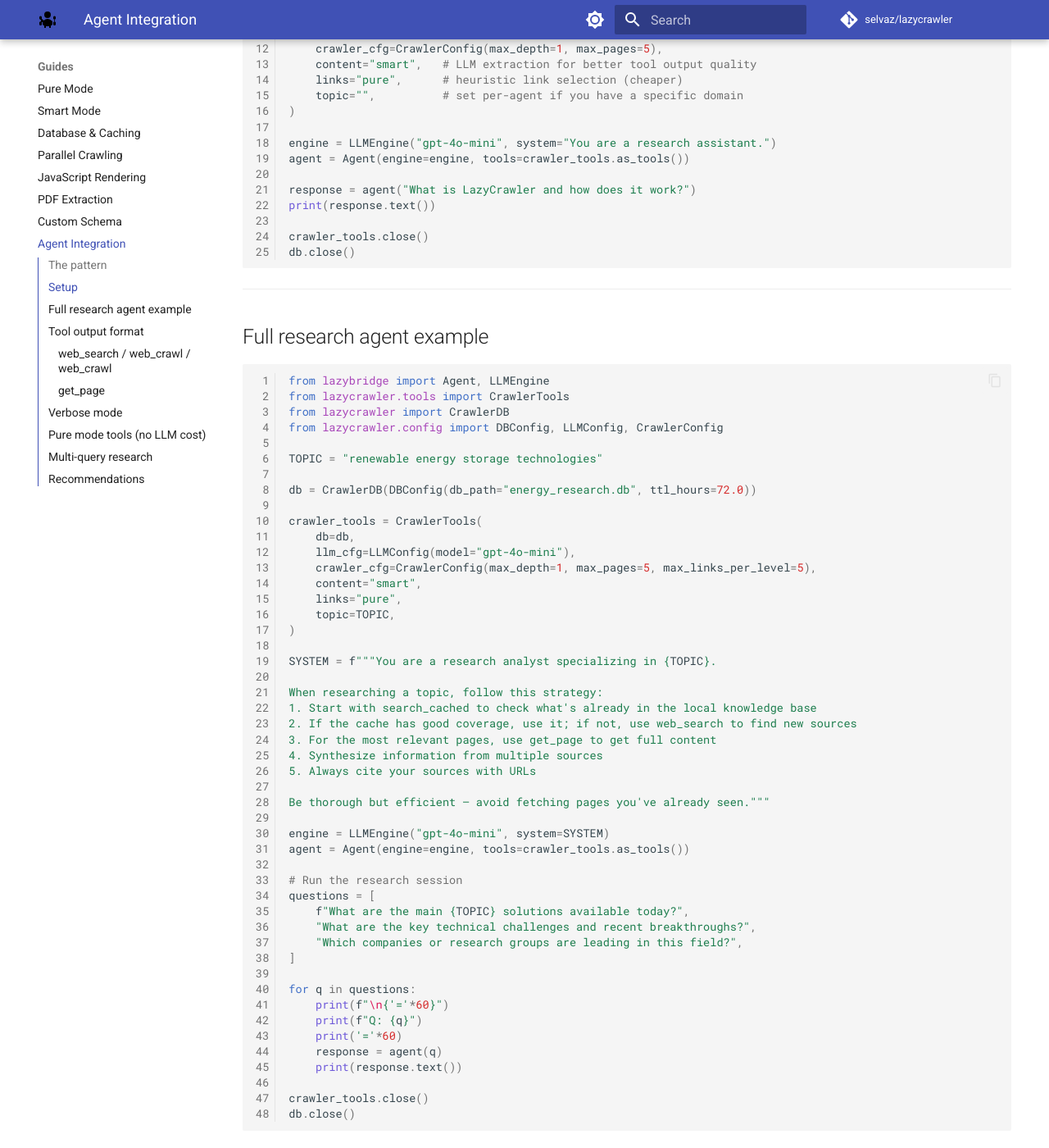
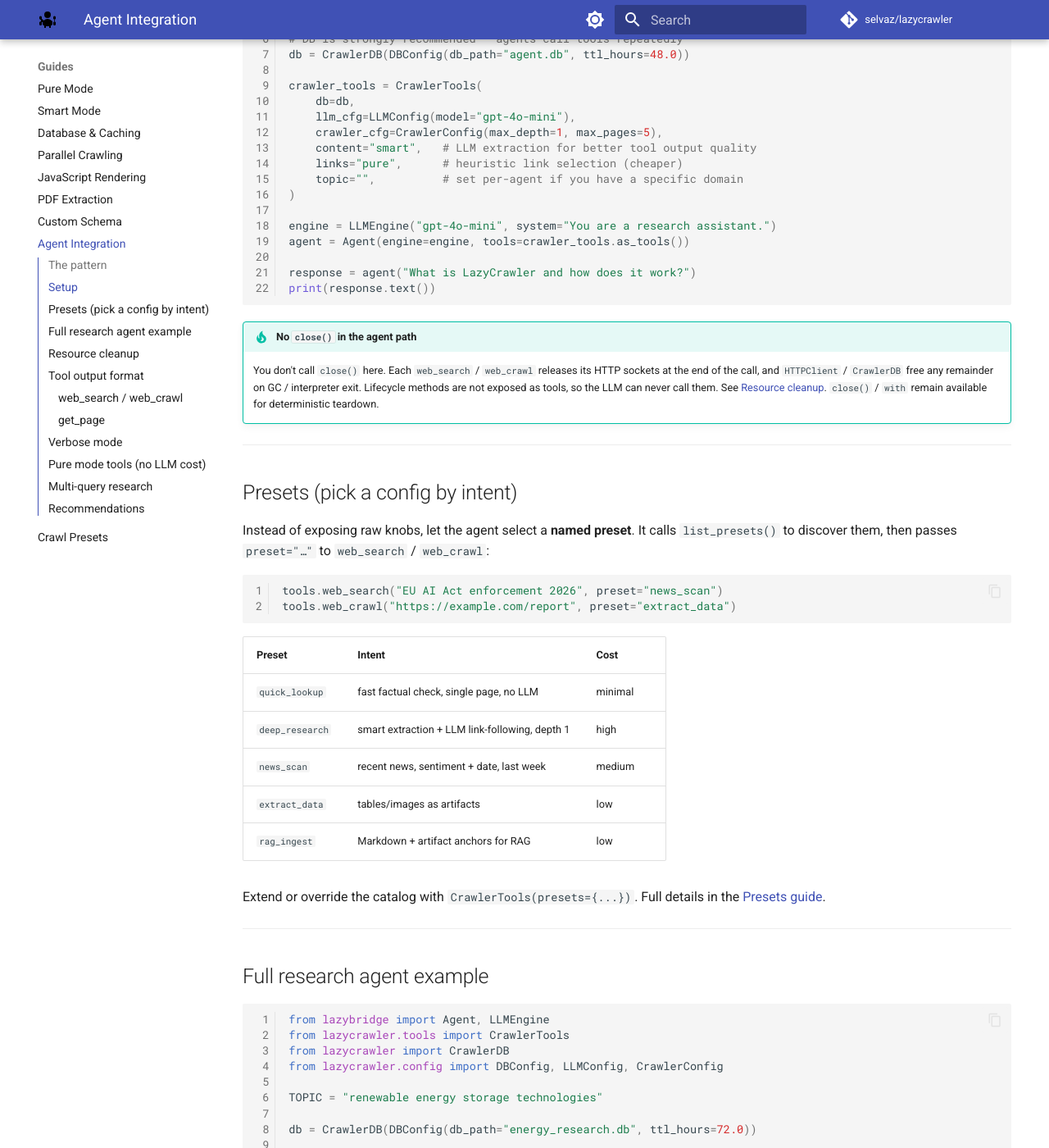
Before and after one commit to selvaz/LazyCrawler, an MkDocs documentation site: the page built from docs/guides/agent-tools.md, in a window 1280 px wide and 1400 px high, scrolled down 1047 px. Shown: the whole window at 82% size. Built offline with MkDocs 1.6.1 and Material for MkDocs 9.7.7, drawn with Linux system fonts in a browser that asks for light colours; comment, search, counter and statistics services are not loaded; some of the changed text lies outside the part shown.

Commit message:
docs: document presets, per-call cleanup, branching and overrides
The site was behind the merged features. Update it:

- guides/presets.md (new): intent-level presets, built-in catalog, list_presets,
  custom/override presets, CrawlPreset fields, and the per-call overrides model.
  Added to the mkdocs nav.
- guides/agent-tools.md: list_presets/get_artifacts in the tool map, a Presets
  section, and a Resource cleanup section; examples no longer call close() in the
  agent path (automatic per-call release + GC/exit backstop).
- reference/webcrawler.md: document crawl/crawl_many max_depth + overrides params;
  close()/release() and automatic-cleanup semantics.
- reference/tools.md: presets= constructor param, exposed-tools list, cleanup note.
- reference/config.md: clarify max_links_per_level is per-page (branching), add
  vision_model, bump UA to 0.9, per-call overrides/presets tip.
- COMPARISON.md: fix the broken ../ROADMAP.md link so `mkdocs build --strict` passes.

````diff
--- a/docs/guides/agent-tools.md
+++ b/docs/guides/agent-tools.md
@@ -9,20 +9,25 @@
 ```
 Agent (LLM)
     │
+    ├─ list_presets()             ← discover named intents (quick_lookup, deep_research, …)
+    │
     ├─ search_cached("query")     ← check cache first (free, instant)
     │
-    ├─ web_search("query")        ← DuckDuckGo search (if cache miss)
+    ├─ web_search("query", preset=…)   ← search the web (if cache miss)
     │
-    ├─ web_crawl("url", depth=1)  ← crawl a page and its links
+    ├─ web_crawl("url", preset=…)      ← crawl a page (and its links)
     │
-    ├─ get_page("url")            ← fetch a single page
+    ├─ get_page("url")            ← fetch a single page's full text
+    │
+    ├─ get_artifacts("url")       ← tables/images/charts extracted from a page
     │
     └─ get_session_pages("sid")   ← list pages from a previous search/crawl run
 ```
 
-`web_search` / `web_crawl` return a `session_id`; pass it to `get_session_pages`
-to list everything reached in that run. Per-page results also carry
-`source_url`, `from_cache`, and `depth`.
+`web_search` / `web_crawl` accept a `preset=` selecting a ready-made
+configuration by intent — see the [Presets guide](presets.md). They return a
+`session_id`; pass it to `get_session_pages` to list everything reached in that
+run. Per-page results also carry `source_url`, `from_cache`, and `depth`.
 
 **Cache-first strategy**: always check `search_cached` before `web_search`. This avoids redundant HTTP requests when the agent asks similar questions in the same session.
 
@@ -53,10 +58,39 @@ agent = Agent(engine=engine, tools=crawler_tools.as_tools())
 
 response = agent("What is LazyCrawler and how does it work?")
 print(response.text())
+```
 
-crawler_tools.close()
-db.close()
+!!! tip "No `close()` in the agent path"
+    You don't call `close()` here. Each `web_search` / `web_crawl` releases its
+    HTTP sockets at the end of the call, and `HTTPClient` / `CrawlerDB` free any
+    remainder on GC / interpreter exit. Lifecycle methods are not exposed as
+    tools, so the LLM can never call them. See
+    [Resource cleanup](#resource-cleanup). `close()` / `with` remain available
+    for deterministic teardown.
+
+---
+
+## Presets (pick a config by intent)
+
+Instead of exposing raw knobs, let the agent select a **named preset**. It calls
+`list_presets()` to discover them, then passes `preset="…"` to `web_search` /
+`web_crawl`:
+
+```python
+tools.web_search("EU AI Act enforcement 2026", preset="news_scan")
+tools.web_crawl("https://example.com/report", preset="extract_data")
 ```
+
+| Preset | Intent | Cost |
+|--------|--------|------|
+| `quick_lookup` | fast factual check, single page, no LLM | minimal |
+| `deep_research` | smart extraction + LLM link-following, depth 1 | high |
+| `news_scan` | recent news, sentiment + date, last week | medium |
+| `extract_data` | tables/images as artifacts | low |
+| `rag_ingest` | Markdown + artifact anchors for RAG | low |
+
+Extend or override the catalog with `CrawlerTools(presets={...})`. Full details
+in the [Presets guide](presets.md).
 
 ---
 
@@ -109,9 +143,28 @@ for q in questions:
     response = agent(q)
     print(response.text())
 
-crawler_tools.close()
-db.close()
+# No close() needed — HTTP is released per tool call; the DB frees on GC/exit.
+# (db.close() remains available if you want a deterministic WAL checkpoint.)
 ```
+
+---
+
+## Resource cleanup
+
+Cleanup is automatic and you never call `close()` in the agent path:
+
+- **Per tool call** — each `web_search` / `web_crawl` releases its HTTP sockets
+  (and browser) when the call returns; the call is a self-contained transaction.
+  The shared **DB cache stays open**, and the HTTP session is rebuilt lazily on
+  the next call. Release is reference-counted, so it never closes a session a
+  concurrent call is still using.
+- **Backstop** — `HTTPClient` and `CrawlerDB` arm a `weakref.finalize`, so
+  anything left is freed on garbage-collection or at interpreter exit.
+- **Not a tool** — `close()` is not exposed via `as_tools()`, so the LLM can only
+  call `web_search` / `web_crawl` / `get_page` / ….
+
+`close()` / `with` stay available for deterministic teardown (idempotent — a
+second `close()` is a safe no-op).
 
 ---
 
@@ -202,8 +255,9 @@ response2 = agent("What are the latest quantum computing milestones?")
 
 ## Recommendations
 
-- Keep `depth` small (0 or 1) in `web_crawl` calls — deep crawls inside an agent loop consume many tokens
+- Prefer **presets** over raw knobs — let the model call `list_presets()` and pick an intent (`quick_lookup` for a fact, `deep_research` for depth); they bundle cost-appropriate defaults
+- Keep `depth` small (0 or 1) when you pass it explicitly — deep crawls inside an agent loop consume many tokens
 - Use `search_cached` before `web_search` — it's instant and free
 - Use a `CrawlerDB` with a long TTL (`ttl_hours=72` or more) — agents often ask similar questions
-- Set `max_pages=5` in `CrawlerConfig` to bound each `web_crawl` call
 - Set `topic=` in `CrawlerTools` to improve link selection relevance across all tool calls
+- Don't call `close()` — cleanup is automatic (per-call HTTP release + GC/exit backstop)
--- a/mkdocs.yml
+++ b/mkdocs.yml
@@ -77,3 +77,4 @@ nav:
       - PDF Extraction: guides/pdf.md
       - Custom Schema: guides/custom-schema.md
       - Agent Integration: guides/agent-tools.md
+      - Crawl Presets: guides/presets.md
````
Also changed, not shown: other parts of docs/guides/agent-tools.md (+1 -1 lines), docs/COMPARISON.md (+2 -1 lines), docs/guides/presets.md (added, +149 -0 lines), docs/reference/config.md (+10 -3 lines), docs/reference/tools.md (+12 -1 lines), docs/reference/webcrawler.md (+19 -4 lines).
